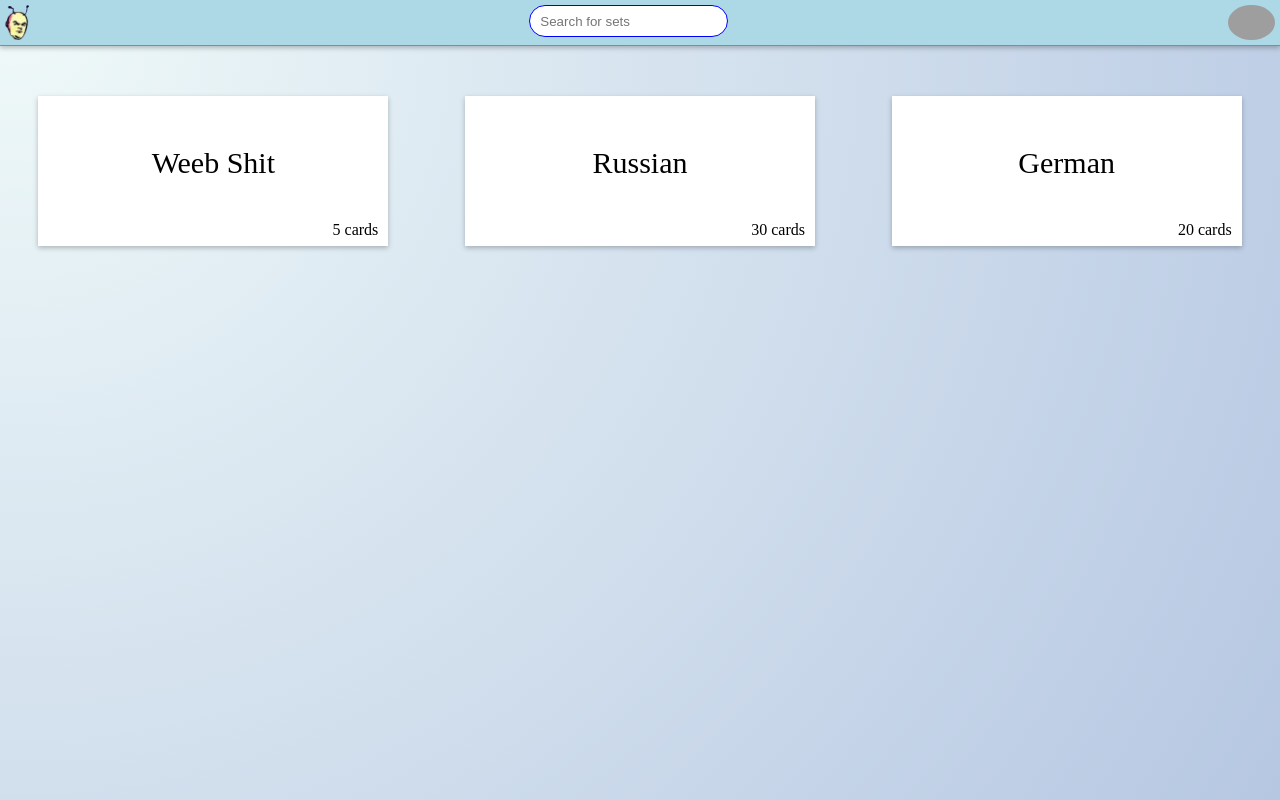
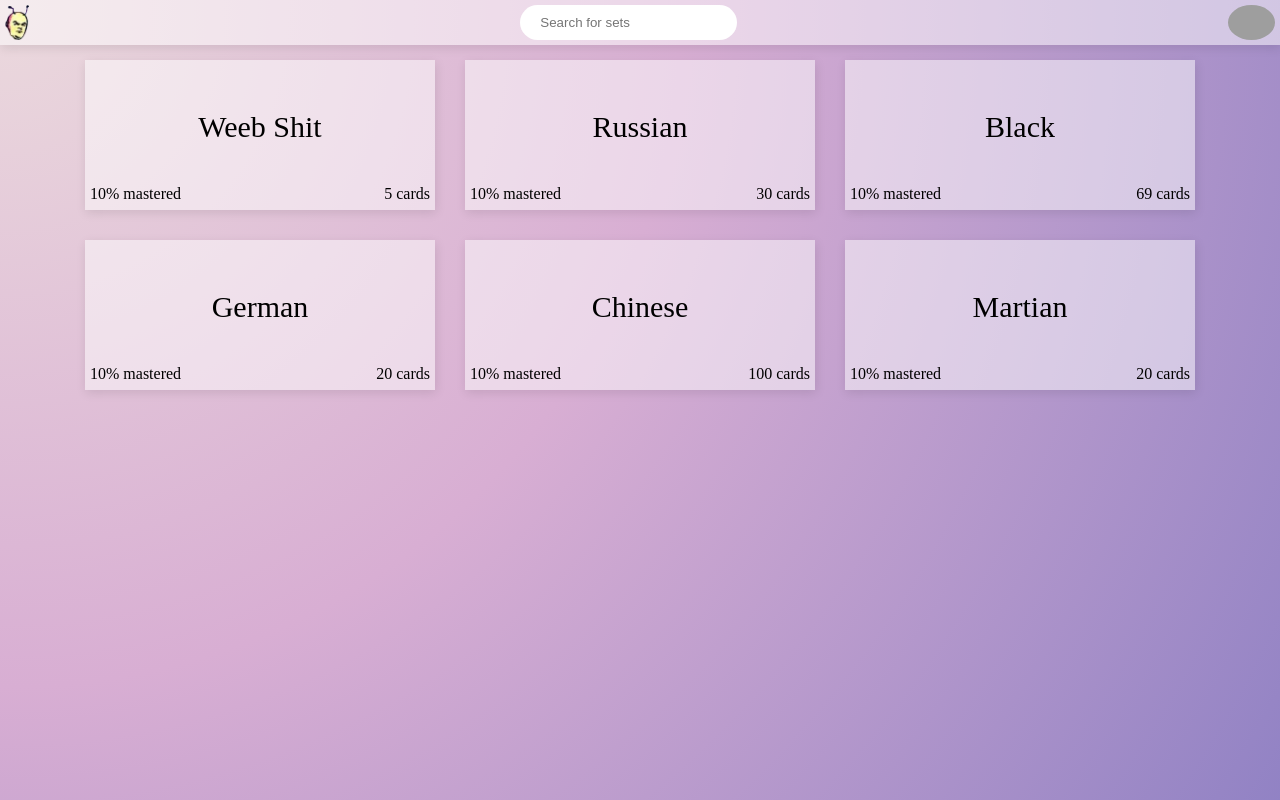
Before and after one commit to coderLads/grottcards, a Vue app in the folder grott/: page / in a window 1280 px wide. Built offline with nearby package versions, Linux system fonts and the light colour scheme; grey boxes are pictures that could not be loaded.

Commit message:
some milo stuff

```diff
--- a/grott/package.json
+++ b/grott/package.json
@@ -9,7 +9,8 @@
   },
   "dependencies": {
     "mongoose": "^5.3.15",
-    "vue": "^2.5.17"
+    "vue": "^2.5.17",
+    "vue-router": "^3.0.2"
   },
   "devDependencies": {
     "@vue/cli-plugin-babel": "^3.2.0",
--- a/grott/src/App.vue
+++ b/grott/src/App.vue
@@ -19,9 +19,12 @@ export default {
   data:()=>{
     return {
       cardData: [
-        {deckId:0,deckName:"Weeb Shit",cardCount:5},
-        {deckId:1,deckName:"Russian",cardCount:30},
-        {deckId:3,deckName:"German",cardCount:20}
+        {deckId:0,mastery:10,deckName:"Weeb Shit",cardCount:5},
+        {deckId:1,mastery:10,deckName:"Russian",cardCount:30},
+        {deckId:2,mastery:10,deckName:"Black",cardCount:69},
+        {deckId:3,mastery:10,deckName:"German",cardCount:20},
+        {deckId:4,mastery:10,deckName:"Chinese",cardCount:100},
+        {deckId:5,mastery:10,deckName:"Martian",cardCount:20}
       ]
     }
   }
@@ -35,6 +38,6 @@ body,html{
   padding: 0;
   height: 100%;
   width: 100%;
-  background-image: radial-gradient( circle farthest-corner at 1.3% 2.8%,  rgba(239,249,249,1) 0%, rgba(182,199,226,1) 100.2% );
+  background-image: radial-gradient( circle farthest-corner at 0.3% 1.3%,  rgba(235,217,221,1) 0%, rgba(216,174,211,1) 45.1%, rgba(145,130,196,1) 100.2% );
 }
 </style>
--- a/grott/src/components/Cards.vue
+++ b/grott/src/components/Cards.vue
@@ -1,13 +1,12 @@
 <template>
 <main class="cards">
-  <div class="card" v-for="deck in decks" :key="deck.deckId">
+  <a :href="'quiz.html?deck=' + deck.deckId" class="card" v-for="deck in decks" :key="deck.deckId">
     <div class="deck-title">{{deck.deckName}}</div>
+      <div class="card-mastery">{{deck.mastery}}% mastered</div>
     <div class="card-count">{{deck.cardCount}} cards</div>
-  </div>
+  </a>
 </main>
 </template>
-
-
 
 <script>
 
@@ -21,30 +20,50 @@ export default {
 
 <!-- Add "scoped" attribute to limit CSS to this component only -->
 <style scoped>
+a{
+  color: black;
+  text-decoration: none;
+}
+
 .cards{
   margin-top: 50px;
   display: flex;
   flex-direction: row;
   flex-wrap: wrap;
-  justify-content: space-around;
+  justify-content: center;
+  max-width: 1500px;
+  margin: auto;
 }
 .card{
+  margin:15px;
   height: 150px;
   width: 350px;
-  background: white;
-  box-shadow: 0 2px 5px 0 rgba(0,0,0,.25);
-  -webkit-box-shadow: 0 2px 5px 0 rgba(0,0,0,.25);
-  -moz-box-shadow: 0 2px 5px 0 rgba(0,0,0,.25);
+  background: rgba(255, 255, 255, 0.5);
+  box-shadow: 1px 3px 10px rgba(0, 0, 0, 0.1);
   display: grid;
   grid-template-rows: 125px 25px;
+  grid-template-columns: 1fr 1fr;
+  transition: all .25s ease;
+  cursor: pointer;
 }
+.card:hover{
+    box-shadow: 2px 6px 30px rgba(0, 0, 0, 0.2);
+}
+
 .deck-title {
     font-size: 30px;
     text-align: center;
     margin-top: 50px;
+    grid-column-end: span 2;
+}
+.card-count,.card-mastery{
+  padding:0px 5px;
 }
 .card-count {
   text-align: right;
-  padding-right: 10px;
+
+}
+.card-mastery {
+  text-align: left;
 }
 </style>
--- a/grott/src/components/Navbar.vue
+++ b/grott/src/components/Navbar.vue
@@ -28,14 +28,11 @@ export default {
 <style scoped>
 .navbar{
   height: 35px;
-  background: lightblue;
+  background: rgba(255, 255, 255, 0.5);
   display: flex;
   justify-content: space-between;
   padding: 5px 0px;
-  border-bottom: 1px solid cadetblue;
-  -webkit-box-shadow: 0 2px 5px 0 rgba(0,0,0,.25);
-  -moz-box-shadow: 0 2px 5px 0 rgba(0,0,0,.25);
-  -box-shadow: 0 2px 5px 0 rgba(0,0,0,.25);
+  box-shadow: 1px 3px 10px rgba(0, 0, 0, 0.1);
 }
 .navbar>*{
   margin: 0px 5px;
@@ -50,8 +47,8 @@ img{
 }
 input{
   border-radius: 50px;
-  border: 1px solid blue;
-  padding: 0px 10px;
-  height: 30px;
+  border: none;
+  padding: 0px 20px;
+  height: 100%;
 }
 </style>
```
Also changed, not shown: 1 other file (tests, documents, lock files or other folders).
